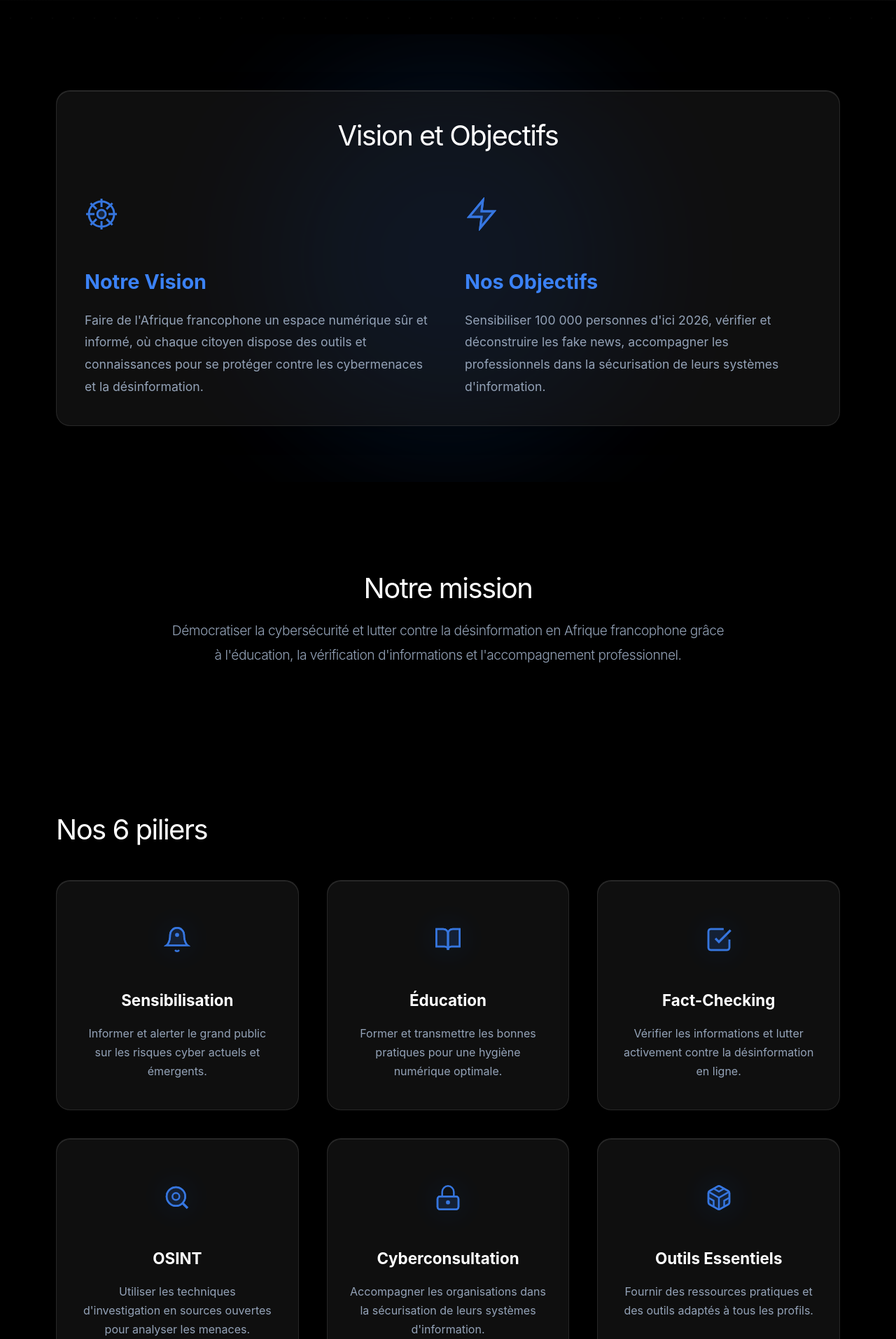
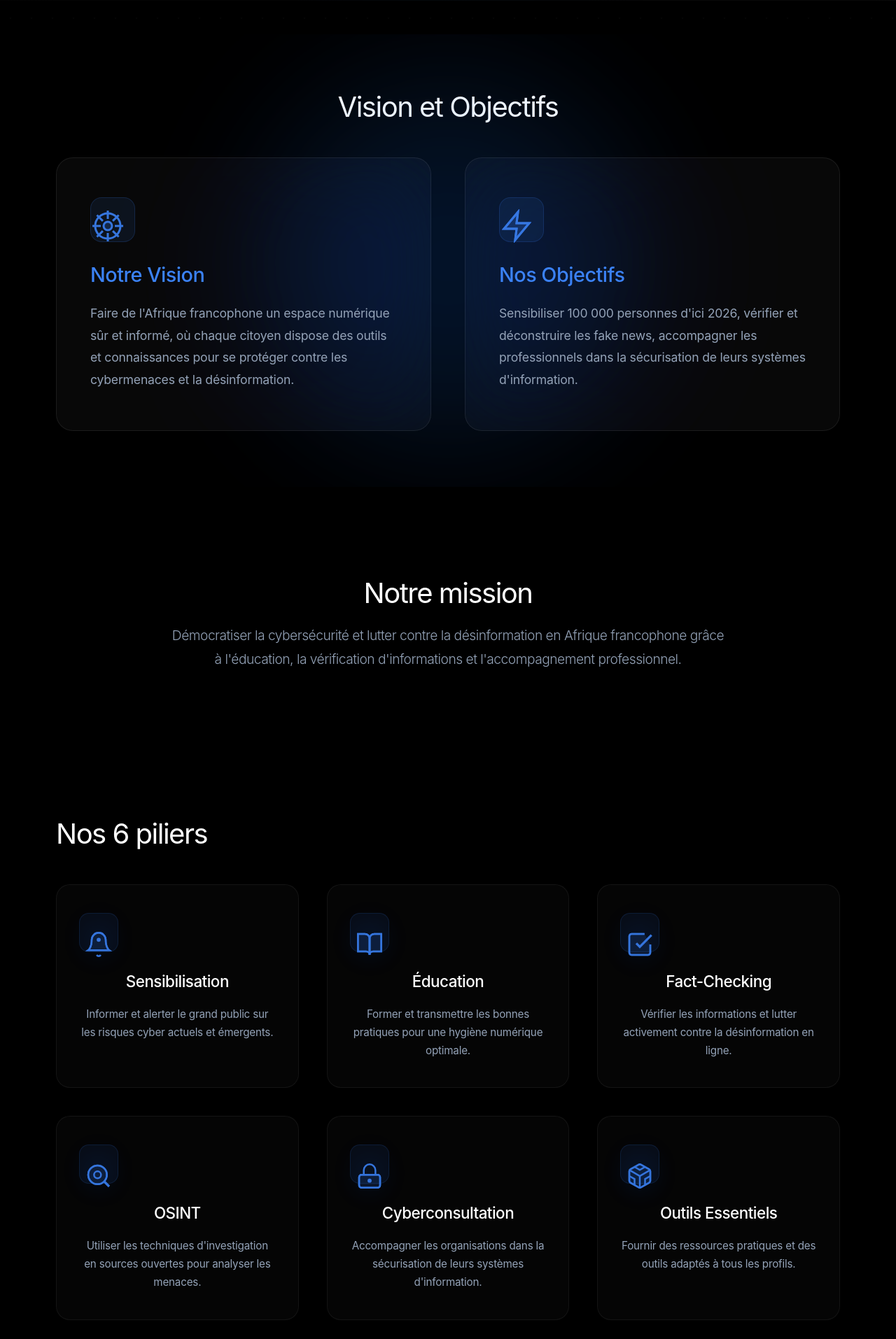
Before and after one commit to moa-digitalagency/CyberConfiance, a Flask app: page / in a window 1280 px wide. Shown: the part 679-2593 px from the top of the page at 70% size. Run offline with Flask 3, Linux system fonts and the light colour scheme; data comes from the database, SQL or seed files in the repository.

Commit message:
Update website design to enhance corporate and professional appearance
This commit introduces new CSS styles for the 'Vision et Objectifs', 'Nos 6 piliers', and 'Actualités cyber' sections, applying a corporate and professional aesthetic with glassmorphism effects. It refactors the HTML structure in `templates/index.html` to remove redundant 'glass-card-enhanced' classes and update the styling for various card elements.

Replit-Commit-Author: Agent
Replit-Commit-Session-Id: e671701b-0904-408a-9acd-450b35ce3658
Replit-Commit-Checkpoint-Type: full_checkpoint
Replit-Commit-Event-Id: e97805c7-9d61-4210-87cd-3270f82b2ebd
Replit-Commit-Screenshot-Url: https://storage.googleapis.com/screenshot-production-us-central1/116c3daa-5f5b-4c9d-a4aa-2fa65e922016/e671701b-0904-408a-9acd-450b35ce3658/U5kpJ7S

```diff
--- a/static/css/style.css
+++ b/static/css/style.css
@@ -398,6 +398,89 @@ header {
     position: relative;
     overflow: hidden;
     background: #000000;
+    padding: 6rem 0;
+}
+
+.vision-box {
+    max-width: 1200px;
+    margin: 0 auto;
+}
+
+.vision-content {
+    display: grid;
+    grid-template-columns: repeat(2, 1fr);
+    gap: 3rem;
+    margin-top: 3rem;
+}
+
+.vision-item {
+    padding: 3.5rem 3rem;
+    background: rgba(255, 255, 255, 0.03);
+    backdrop-filter: blur(60px) saturate(180%);
+    -webkit-backdrop-filter: blur(60px) saturate(180%);
+    border: 1px solid rgba(255, 255, 255, 0.08);
+    border-radius: 24px;
+    transition: all 0.4s cubic-bezier(0.4, 0, 0.2, 1);
+    position: relative;
+    overflow: hidden;
+}
+
+.vision-item::before {
+    content: '';
+    position: absolute;
+    top: 0;
+    left: 0;
+    right: 0;
+    height: 4px;
+    background: linear-gradient(90deg, var(--accent-blue), var(--accent-blue-light));
+    opacity: 0;
+    transition: opacity 0.4s ease;
+}
+
+.vision-item:hover {
+    background: rgba(255, 255, 255, 0.05);
+    border-color: rgba(59, 130, 246, 0.3);
+    transform: translateY(-8px);
+    box-shadow: 0 20px 60px rgba(59, 130, 246, 0.15),
+                inset 0 1px 0 rgba(255, 255, 255, 0.1);
+}
+
+.vision-item:hover::before {
+    opacity: 1;
+}
+
+.vision-item h3 {
+    font-size: 1.8rem;
+    font-weight: 500;
+    margin-bottom: 1.2rem;
+    letter-spacing: -0.5px;
+    color: var(--text-primary);
+}
+
+.vision-item p {
+    color: var(--text-secondary);
+    font-size: 1rem;
+    line-height: 1.8;
+    letter-spacing: -0.2px;
+}
+
+.vision-icon {
+    display: inline-flex;
+    align-items: center;
+    justify-content: center;
+    width: 64px;
+    height: 64px;
+    margin-bottom: 2rem;
+    background: rgba(59, 130, 246, 0.1);
+    border: 1px solid rgba(59, 130, 246, 0.2);
+    border-radius: 16px;
+    transition: all 0.4s ease;
+}
+
+.vision-item:hover .vision-icon {
+    background: rgba(59, 130, 246, 0.15);
+    border-color: rgba(59, 130, 246, 0.4);
+    transform: scale(1.1) rotate(5deg);
 }
 
 .mission-section {
@@ -406,10 +489,181 @@ header {
 
 .pillars-section {
     background: #000000;
+    padding: 6rem 0;
+}
+
+.pillars-grid {
+    display: grid;
+    grid-template-columns: repeat(3, 1fr);
+    gap: 2rem;
+    margin-top: 3rem;
+}
+
+.pillar-card {
+    padding: 3rem 2.5rem;
+    background: rgba(255, 255, 255, 0.02);
+    backdrop-filter: blur(60px) saturate(180%);
+    -webkit-backdrop-filter: blur(60px) saturate(180%);
+    border: 1px solid rgba(255, 255, 255, 0.06);
+    border-radius: 20px;
+    transition: all 0.4s cubic-bezier(0.4, 0, 0.2, 1);
+    position: relative;
+    overflow: hidden;
+}
+
+.pillar-card::after {
+    content: '';
+    position: absolute;
+    top: 0;
+    right: 0;
+    width: 100px;
+    height: 100px;
+    background: radial-gradient(circle, rgba(59, 130, 246, 0.1) 0%, transparent 70%);
+    opacity: 0;
+    transition: opacity 0.4s ease;
+}
+
+.pillar-card:hover {
+    background: rgba(255, 255, 255, 0.04);
+    border-color: rgba(59, 130, 246, 0.25);
+    transform: translateY(-10px);
+    box-shadow: 0 24px 64px rgba(59, 130, 246, 0.12),
+                inset 0 1px 0 rgba(255, 255, 255, 0.08);
+}
+
+.pillar-card:hover::after {
+    opacity: 1;
+}
+
+.pillar-card h3 {
+    font-size: 1.4rem;
+    font-weight: 500;
+    margin-bottom: 1rem;
+    letter-spacing: -0.5px;
+    color: var(--text-primary);
+}
+
+.pillar-card p {
+    color: var(--text-secondary);
+    font-size: 0.95rem;
+    line-height: 1.7;
+    letter-spacing: -0.2px;
+}
+
+.pillar-icon {
+    display: inline-flex;
+    align-items: center;
+    justify-content: center;
+    width: 56px;
+    height: 56px;
+    margin-bottom: 1.5rem;
+    background: rgba(59, 130, 246, 0.08);
+    border: 1px solid rgba(59, 130, 246, 0.15);
+    border-radius: 14px;
+    transition: all 0.4s ease;
+}
+
+.pillar-card:hover .pillar-icon {
+    background: rgba(59, 130, 246, 0.12);
+    border-color: rgba(59, 130, 246, 0.3);
+    transform: scale(1.15);
 }
 
 .news-section {
     background: #000000;
+    padding: 6rem 0;
+}
+
+.news-grid {
+    display: grid;
+    grid-template-columns: repeat(auto-fit, minmax(350px, 1fr));
+    gap: 2.5rem;
+    margin-top: 3rem;
+}
+
+.news-card {
+    padding: 3rem 2.5rem;
+    background: rgba(255, 255, 255, 0.02);
+    backdrop-filter: blur(60px) saturate(180%);
+    -webkit-backdrop-filter: blur(60px) saturate(180%);
+    border: 1px solid rgba(255, 255, 255, 0.06);
+    border-radius: 20px;
+    transition: all 0.4s cubic-bezier(0.4, 0, 0.2, 1);
+    position: relative;
+    display: flex;
+    flex-direction: column;
+}
+
+.news-card::before {
+    content: '';
+    position: absolute;
+    left: 0;
+    top: 0;
+    bottom: 0;
+    width: 4px;
+    background: linear-gradient(180deg, var(--accent-blue), var(--accent-blue-light));
+    opacity: 0;
+    transition: opacity 0.4s ease;
+}
+
+.news-card:hover {
+    background: rgba(255, 255, 255, 0.04);
+    border-color: rgba(59, 130, 246, 0.25);
+    transform: translateY(-8px);
+    box-shadow: 0 20px 60px rgba(59, 130, 246, 0.12),
+                inset 0 1px 0 rgba(255, 255, 255, 0.08);
+}
+
+.news-card:hover::before {
+    opacity: 1;
+}
+
+.news-date {
+    font-size: 0.85rem;
+    color: var(--accent-blue);
+    font-weight: 500;
+    text-transform: uppercase;
+    letter-spacing: 1px;
+    margin-bottom: 1.5rem;
+    display: inline-block;
+    padding: 0.4rem 1rem;
+    background: rgba(59, 130, 246, 0.08);
+    border: 1px solid rgba(59, 130, 246, 0.15);
+    border-radius: 8px;
+}
+
+.news-card h3 {
+    font-size: 1.5rem;
+    font-weight: 500;
+    margin-bottom: 1.2rem;
+    letter-spacing: -0.5px;
+    color: var(--text-primary);
+    line-height: 1.4;
+}
+
+.news-card p {
+    color: var(--text-secondary);
+    font-size: 0.95rem;
+    line-height: 1.7;
+    letter-spacing: -0.2px;
+    margin-bottom: 2rem;
+    flex-grow: 1;
+}
+
+.news-card .read-more {
+    color: var(--accent-blue);
+    font-size: 0.95rem;
+    font-weight: 500;
+    text-decoration: none;
+    display: inline-flex;
+    align-items: center;
+    gap: 0.5rem;
+    transition: all 0.3s ease;
+}
+
+.news-card:hover .read-more {
+    gap: 1rem;
+    color: var(--accent-blue-light);
 }
 
 .resources-section {
--- a/templates/index.html
+++ b/templates/index.html
@@ -27,7 +27,7 @@
 <section class="section vision-section">
     <div class="glow-orb"></div>
     <div class="container">
-        <div class="vision-box glass-card-enhanced">
+        <div class="vision-box">
             <h2 class="section-title">Vision et Objectifs</h2>
             <div class="vision-content">
                 <div class="vision-item">
@@ -68,7 +68,7 @@
         <h2 class="section-title">Nos 6 piliers</h2>
 
         <div class="pillars-grid">
-            <div class="pillar-card scroll-animate glass-card-enhanced">
+            <div class="pillar-card scroll-animate">
                 <span class="pillar-icon">
                     <svg width="40" height="40" viewBox="0 0 24 24" fill="none" stroke="currentColor" stroke-width="1.5">
                         <path d="M18 8A6 6 0 0 0 6 8c0 7-3 9-3 9h18s-3-2-3-9" fill="rgba(59, 130, 246, 0.15)"/>
@@ -81,7 +81,7 @@
                 <p>Informer et alerter le grand public sur les risques cyber actuels et émergents.</p>
             </div>
 
-            <div class="pillar-card scroll-animate glass-card-enhanced">
+            <div class="pillar-card scroll-animate">
                 <span class="pillar-icon">
                     <svg width="40" height="40" viewBox="0 0 24 24" fill="none" stroke="currentColor" stroke-width="1.5">
                         <path d="M2 3h6a4 4 0 0 1 4 4v14a3 3 0 0 0-3-3H2z" fill="rgba(59, 130, 246, 0.15)"/>
@@ -94,7 +94,7 @@
                 <p>Former et transmettre les bonnes pratiques pour une hygiène numérique optimale.</p>
             </div>
 
-            <div class="pillar-card scroll-animate glass-card-enhanced">
+            <div class="pillar-card scroll-animate">
                 <span class="pillar-icon">
                     <svg width="40" height="40" viewBox="0 0 24 24" fill="none" stroke="currentColor" stroke-width="1.5">
                         <path d="M9 11l3 3L22 4" stroke-width="2"/>
@@ -106,7 +106,7 @@
                 <p>Vérifier les informations et lutter activement contre la désinformation en ligne.</p>
             </div>
 
-            <div class="pillar-card scroll-animate glass-card-enhanced">
+            <div class="pillar-card scroll-animate">
                 <span class="pillar-icon">
                     <svg width="40" height="40" viewBox="0 0 24 24" fill="none" stroke="currentColor" stroke-width="1.5">
                         <circle cx="11" cy="11" r="8" fill="rgba(59, 130, 246, 0.15)"/>
@@ -119,7 +119,7 @@
                 <p>Utiliser les techniques d'investigation en sources ouvertes pour analyser les menaces.</p>
             </div>
 
-            <div class="pillar-card scroll-animate glass-card-enhanced">
+            <div class="pillar-card scroll-animate">
                 <span class="pillar-icon">
                     <svg width="40" height="40" viewBox="0 0 24 24" fill="none" stroke="currentColor" stroke-width="1.5">
                         <rect x="3" y="11" width="18" height="11" rx="2" ry="2" fill="rgba(59, 130, 246, 0.15)"/>
@@ -132,7 +132,7 @@
                 <p>Accompagner les organisations dans la sécurisation de leurs systèmes d'information.</p>
             </div>
 
-            <div class="pillar-card scroll-animate glass-card-enhanced">
+            <div class="pillar-card scroll-animate">
                 <span class="pillar-icon">
                     <svg width="40" height="40" viewBox="0 0 24 24" fill="none" stroke="currentColor" stroke-width="1.5">
                         <path d="M21 16V8a2 2 0 0 0-1-1.73l-7-4a2 2 0 0 0-2 0l-7 4A2 2 0 0 0 3 8v8a2 2 0 0 0 1 1.73l7 4a2 2 0 0 0 2 0l7-4A2 2 0 0 0 21 16z" fill="rgba(59, 130, 246, 0.15)"/>
@@ -158,7 +158,7 @@
 
         <div class="news-grid">
             {% for item in news %}
-            <div class="news-card glass-card-enhanced scroll-animate">
+            <div class="news-card scroll-animate">
                 <div class="news-date">{{ item.created_at.strftime('%d %b %Y') if item.created_at else '' }}</div>
                 <h3>{{ item.title }}</h3>
                 <p>{{ item.content[:150] }}...</p>
```
Also changed, not shown: 1 other file.
